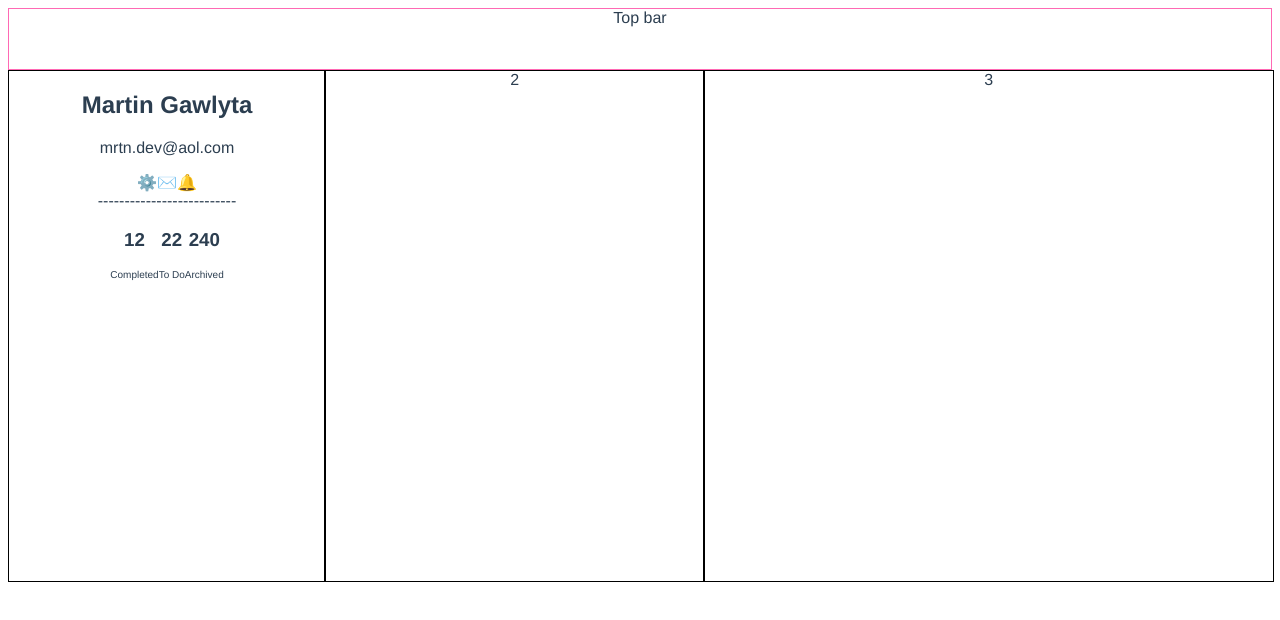
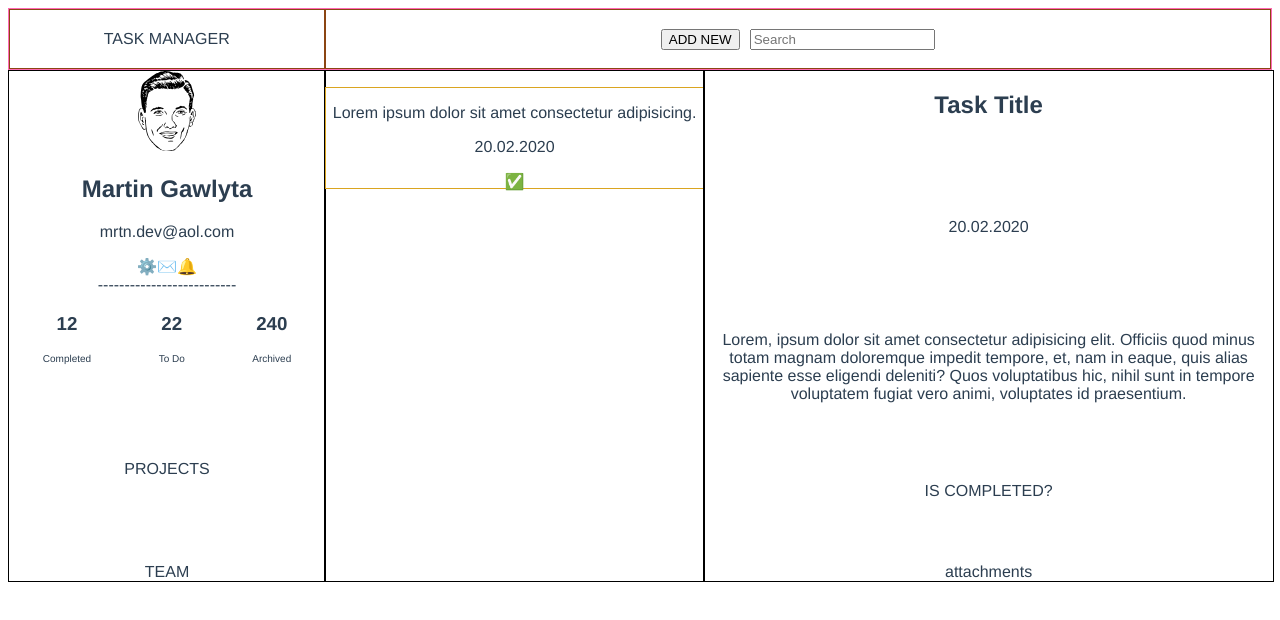
Before and after one commit to mlvrkhn/v-teams, a Vue app: page / in a window 1280 px wide. Shown: the top 620 px of the page. Built offline with nearby package versions, Linux system fonts and the light colour scheme.

Commit message:
Add boilerplate

```diff
--- /dev/null
+++ b/src/components/DetailsPanel.vue
@@ -0,0 +1,28 @@
+<template>
+	<div class="column details-container">
+		<h2>Task Title</h2>
+		<p>20.02.2020</p>
+		<p>
+			Lorem, ipsum dolor sit amet consectetur adipisicing elit. Officiis
+			quod minus totam magnam doloremque impedit tempore, et, nam in
+			eaque, quis alias sapiente esse eligendi deleniti? Quos voluptatibus
+			hic, nihil sunt in tempore voluptatem fugiat vero animi, voluptates
+			id praesentium.
+		</p>
+		<div>IS COMPLETED?</div>
+		<div>attachments</div>
+	</div>
+</template>
+
+<script>
+export default {};
+</script>
+
+<style scoped>
+.details-container {
+	display: flex;
+	flex-direction: column;
+	justify-content: space-between;
+	align-items: center;
+}
+</style>
--- a/src/components/MainPanel.vue
+++ b/src/components/MainPanel.vue
@@ -1,15 +1,17 @@
 <template>
 	<div class="main-container">
 		<user-panel></user-panel>
-		<div class="column">2</div>
-		<div class="column">3</div>
+		<tasks-panel></tasks-panel>
+		<details-panel></details-panel>
 	</div>
 </template>
 
 <script>
 import UserPanel from '@/components/UserPanel.vue';
+import TasksPanel from '@/components/TasksPanel.vue';
+import DetailsPanel from '@/components/DetailsPanel.vue';
 export default {
-	components: { UserPanel },
+	components: { UserPanel, TasksPanel, DetailsPanel },
 };
 </script>
 
--- /dev/null
+++ b/src/components/TasksPanel.vue
@@ -0,0 +1,28 @@
+<template>
+	<div class="column">
+		<ul class="task-list">
+			<li>
+				<div class="task-item">
+					<p>Lorem ipsum dolor sit amet consectetur adipisicing.</p>
+					<p>20.02.2020</p>
+					<div>✅</div>
+				</div>
+			</li>
+		</ul>
+	</div>
+</template>
+
+<script>
+export default {};
+</script>
+
+<style scoped>
+.task-item {
+	height: 100px;
+	border: 1px solid goldenrod;
+}
+.task-list {
+	list-style: none;
+	padding: 0;
+}
+</style>
--- a/src/components/TopBar.vue
+++ b/src/components/TopBar.vue
@@ -1,5 +1,11 @@
 <template>
-	<div class="top-bar">Top bar</div>
+	<div class="top-bar">
+		<div class="bar">TASK MANAGER</div>
+		<div class="bar">
+			<button>ADD NEW</button>
+			<input type="text" placeholder="Search" />
+		</div>
+	</div>
 </template>
 
 <script>
@@ -10,5 +16,14 @@ export default {};
 .top-bar {
 	height: 60px;
 	border: 1px solid hotpink;
+	display: grid;
+	grid-template-columns: 25% 75%;
+}
+.bar {
+	border: 1px solid saddlebrown;
+	display: flex;
+	justify-content: center;
+	align-items: center;
+	gap: 10px;
 }
 </style>
--- a/src/components/UserPanel.vue
+++ b/src/components/UserPanel.vue
@@ -2,6 +2,7 @@
 	<div class="column user-panel-container">
 		<div class="user-container">
 			<div class="user-personal-data">
+				<img src="@/assets/face.svg" class="user-personal-avatar" />
 				<h2>Martin Gawlyta</h2>
 				<p>mrtn.dev@aol.com</p>
 			</div>
@@ -32,8 +33,8 @@
 				</div>
 			</div>
 		</div>
-		<div class="projects-container"></div>
-		<div class="team-container"></div>
+		<div class="projects-container">PROJECTS</div>
+		<div class="team-container">TEAM</div>
 	</div>
 </template>
 
@@ -52,11 +53,18 @@ export default {};
 	display: flex;
 	flex-direction: column;
 	align-items: stretch;
+	justify-content: space-between;
 }
 .task-numeric-summary {
 	display: flex;
+	width: 100%;
+	justify-content: space-around;
 }
 .task-numeric-summary * p {
 	font-size: 10px;
+	display: flex;
+}
+.user-personal-avatar {
+	height: 80px;
 }
 </style>
```
Also changed, not shown: src/assets/face.svg (added).
